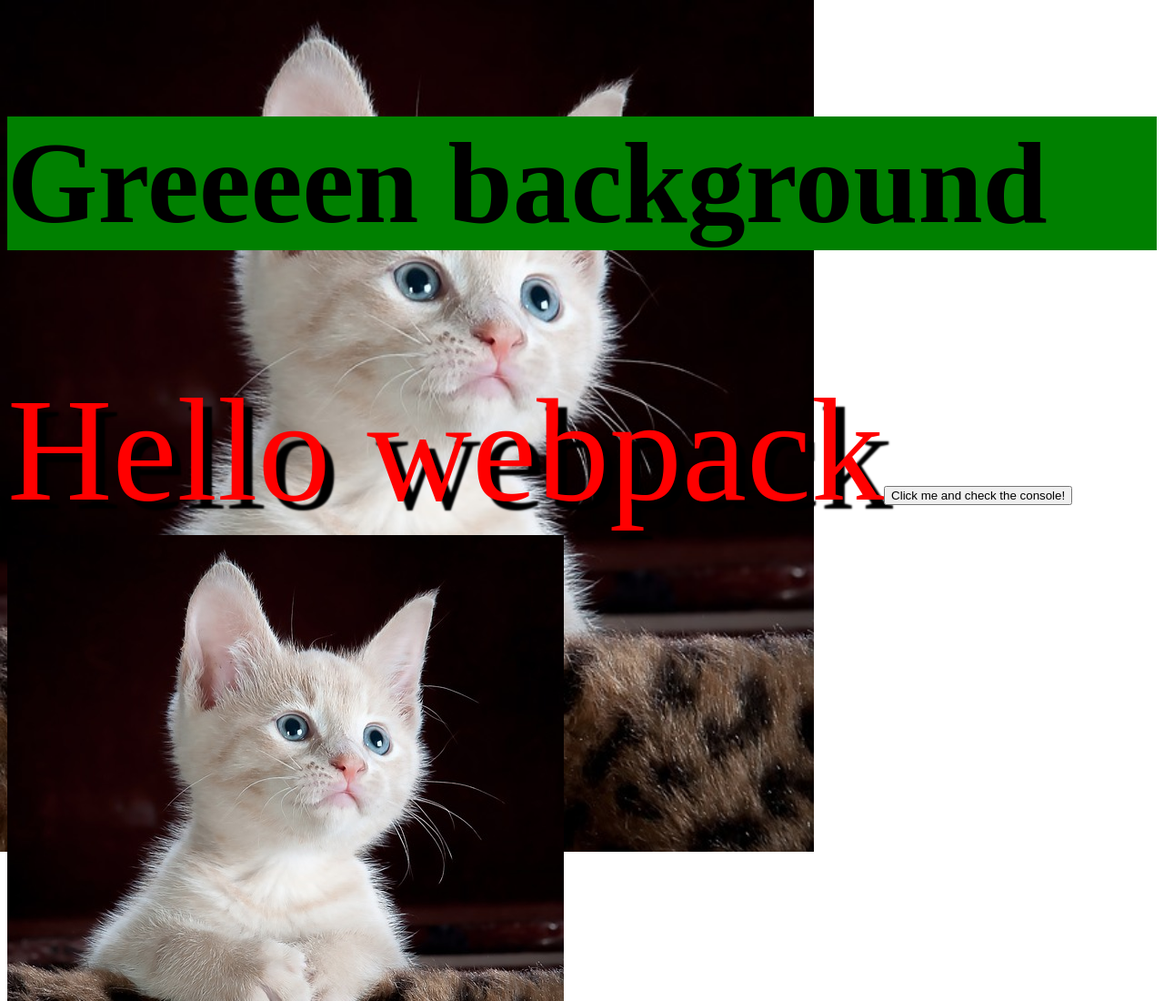
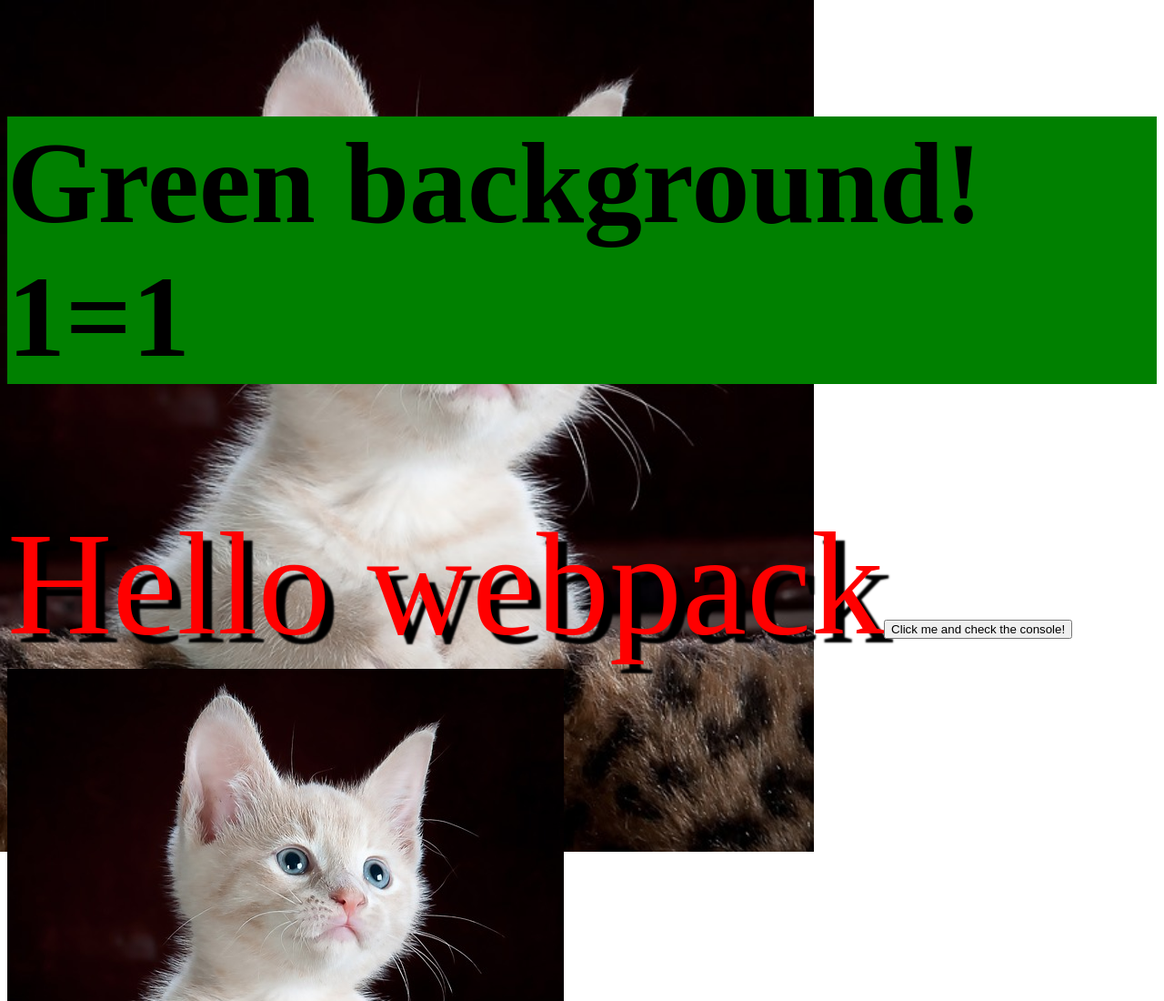
Before and after one commit to nikitarevenco/webpack-template, a website built with webpack: page src/template.html in a window 1280 px wide. Shown: the top 1100 px of the page at 91% size. Built offline with nearby package versions, Linux system fonts and the light colour scheme.

```diff
--- a/src/template.html
+++ b/src/template.html
@@ -8,6 +8,6 @@
     <script defer src="print.bundle.js"></script>
   </head>
   <body>
-    <p class="goodbye">Greeeen background</p>
+    <p class="goodbye">Green background! 1=1</p>
   </body>
 </html>
```
Also changed, not shown: dist/index.html, dist/print.bundle.js, 1 other file.
